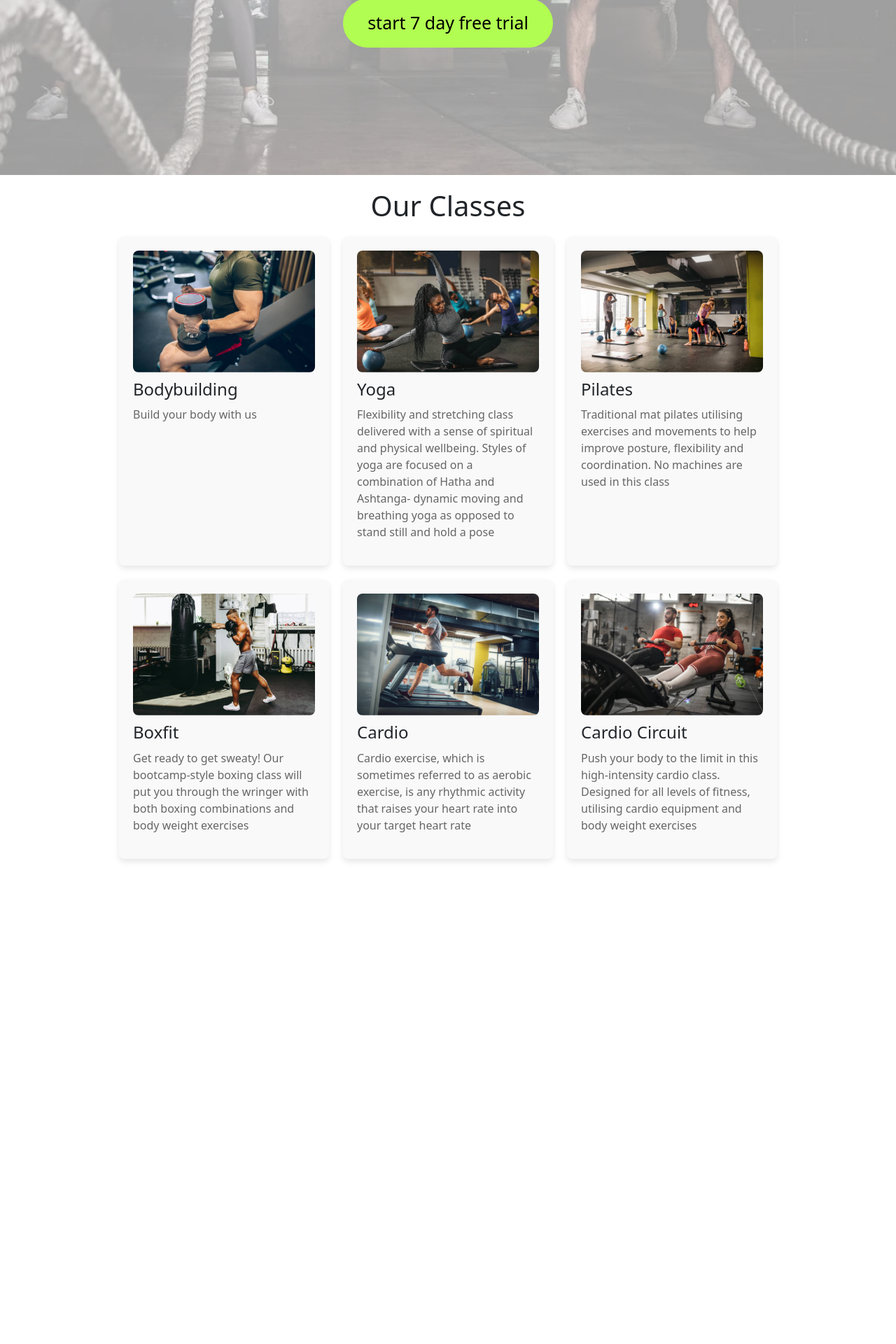
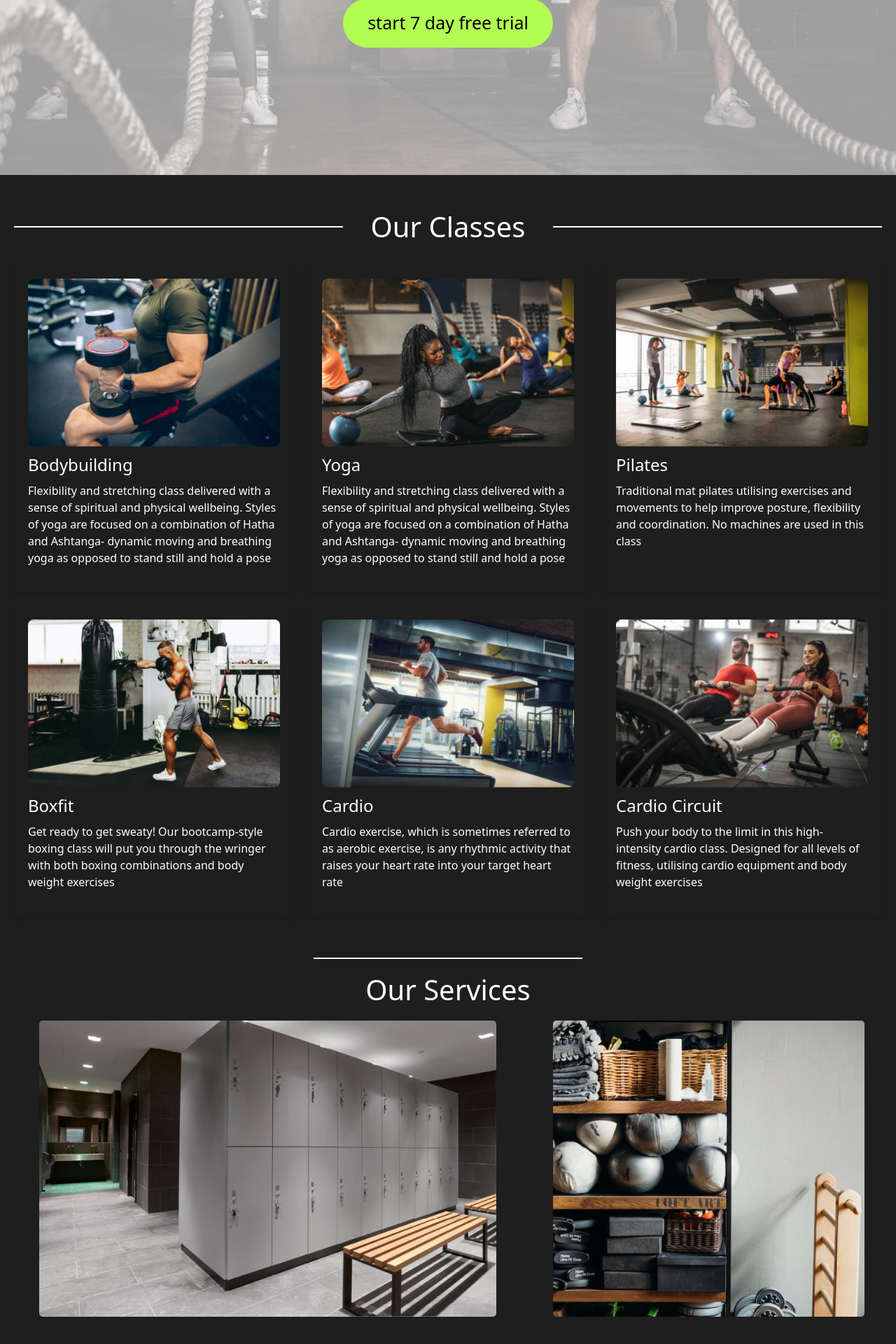
Before and after one commit to muhammadzainulabidin786/GetShapeGymWebsite, a React (Create React App) app: page / in a window 1280 px wide. Shown: the part 618-2538 px from the top of the page at 70% size. Before the commit the page ends 1885 px from the top, so only its background shows below. Built offline with nearby package versions, Linux system fonts and the light colour scheme.

Commit message:
Classes and Services components done

```diff
--- a/src/assets/style/Classes.css
+++ b/src/assets/style/Classes.css
@@ -1,13 +1,35 @@
 /* Style for the entire Classes component */
 .Classes-components {
+  padding-top: 50px;
+  background-color: #1e1e1e;
   text-align: center;
-  padding: 20px;
 }
 
 /* Style for the header */
+.Header {
+  display: flex;
+  align-items: center;
+  justify-content: center;
+  position: relative;
+  padding-bottom: 30px;
+}
+
 .Header h1 {
   font-size: 2.5em;
-  margin-bottom: 20px;
+  margin: 0 20px;
+  white-space: nowrap;
+  position: relative;
+  color: #ffffff;
+  z-index: 1;
+}
+
+/* Style for the lines on either side of the header */
+.Header::before,
+.Header::after {
+  content: "";
+  flex: 1;
+  border-bottom: 2px solid #ffffff;
+  margin: 0 20px;
 }
 
 /* General style for cards container */
@@ -21,12 +43,11 @@
 
 /* Style for individual cards */
 .card-1 {
-  background-color: #f9f9f9; /* Light background color */
+  background-color: #1e1e1e;
   padding: 20px;
-  border-radius: 8px; /* Rounded corners */
   box-shadow: 0 4px 8px rgba(0, 0, 0, 0.1); /* Subtle shadow for depth */
   text-align: left;
-  max-width: 300px;
+  max-width: 400px;
 }
 
 /* Style for card images */
@@ -37,13 +58,175 @@
 
 /* Style for card titles */
 .card-1 h3 {
+  color: #ffffff;
   font-size: 1.5em;
-  margin-top: 10px;
+  margin-top: 12px;
 }
 
 /* Style for card descriptions */
 .card-1 p {
   font-size: 1em;
-  color: #666;
+  color: #ffffff;
   margin-top: 10px;
 }
+
+/* General style for the Services component */
+.Services {
+  background-color: #1e1e1e;
+  padding: 40px 20px;
+  color: #fff;
+  text-align: center;
+}
+
+/* Line before the header */
+.Services::before {
+  content: "";
+  display: block;
+  width: 4in;
+  height: 1.5px;
+  background-color: #fff;
+  margin: 0 auto 20px;
+}
+
+/* Style for the header */
+.Services-header h1 {
+  font-size: 2.5em;
+  margin: 0 0 20px;
+}
+
+/* Style for the images container */
+.Services-imgs {
+  display: flex;
+  justify-content: center;
+  gap: 20px; /* Space between images */
+}
+
+/* Style for the images */
+.Services-imgs img {
+  width: 100%;
+  max-width: 90%;
+  border-radius: 5px;
+}
+
+/* Responsive styles */
+@media (max-width: 1200px) {
+  /* Large desktop styles */
+  .card-1 {
+    max-width: 350px;
+  }
+
+  .Services-imgs img {
+    max-width: 90%;
+  }
+}
+
+@media (max-width: 992px) {
+  /* Medium desktop styles */
+  .card-1 {
+    max-width: 300px;
+  }
+
+  .Services-imgs img {
+    max-width: 100%;
+  }
+}
+
+@media (max-width: 768px) {
+  /* Tablet styles */
+  .Cards {
+    flex-direction: column;
+    align-items: center;
+  }
+
+  .card-1 {
+    max-width: 90%;
+  }
+
+  .Services::before {
+    width: 3in;
+  }
+
+  .Services-imgs {
+    flex-direction: column;
+    align-items: center;
+  }
+
+  .Services-imgs img {
+    max-width: 80%;
+  }
+}
+
+@media (max-width: 576px) {
+  /* Small tablet and large phone styles */
+  .Header h1 {
+    font-size: 2em;
+  }
+
+  .Header::before,
+  .Header::after {
+    margin: 0 10px;
+  }
+
+  .Cards {
+    flex-direction: column;
+    align-items: center;
+  }
+
+  .card-1 {
+    max-width: 100%;
+    padding: 15px;
+  }
+
+  .Services::before {
+    width: 2in;
+  }
+
+  .Services-header h1 {
+    font-size: 2em;
+  }
+
+  .Services-imgs img {
+    max-width: 100%;
+    margin-bottom: 10px;
+  }
+}
+
+@media (max-width: 480px) {
+  /* Mobile styles */
+  .Header h1 {
+    font-size: 1.8em;
+  }
+
+  .Header::before,
+  .Header::after {
+    margin: 0 5px;
+  }
+
+  .Cards {
+    flex-direction: column;
+    align-items: center;
+  }
+
+  .card-1 {
+    max-width: 100%;
+    padding: 15px;
+  }
+
+  .Services::before {
+    width: 1.5in;
+  }
+
+  .Services-header h1 {
+    font-size: 1.8em;
+  }
+
+  .Services-imgs {
+    flex-direction: column;
+    align-items: center;
+  }
+
+  .Services-imgs img {
+    max-width: 100%;
+    margin-bottom: 10px;
+  }
+}
--- a/src/components/Classes.js
+++ b/src/components/Classes.js
@@ -6,6 +6,8 @@ import Pilates from "../assets/images/Pilates.png";
 import Boxfit from "../assets/images/Boxfit.png";
 import Cardio from "../assets/images/Cardio.png";
 import Cardio_circuit from "../assets/images/Cardio Circuit.png";
+import Service1 from "../assets/images/Service1.png";
+import Service2 from "../assets/images/Service2.png";
 
 function Classes() {
   return (
@@ -18,7 +20,13 @@ function Classes() {
           <div className="card-1">
             <img src={Bodybuilding} alt="Bodybuilding" />
             <h3>Bodybuilding</h3>
-            <p>Build your body with us</p>
+            <p>
+              {" "}
+              Flexibility and stretching class delivered with a sense of
+              spiritual and physical wellbeing. Styles of yoga are focused on a
+              combination of Hatha and Ashtanga- dynamic moving and breathing
+              yoga as opposed to stand still and hold a pose
+            </p>
           </div>
 
           <div className="card-1">
@@ -74,6 +82,19 @@ function Classes() {
             </p>
           </div>
         </div>
+        <div className="Services">
+          <div className="Services-header">
+            <h1>Our Services</h1>
+          </div>
+          <div className="Services-imgs">
+            <div className="img-1">
+              <img src={Service1} alt="service1" />
+            </div>
+            <div className="img-2">
+              <img src={Service2} alt="service2" />
+            </div>
+          </div>
+        </div>
       </div>
     </>
   );
```
